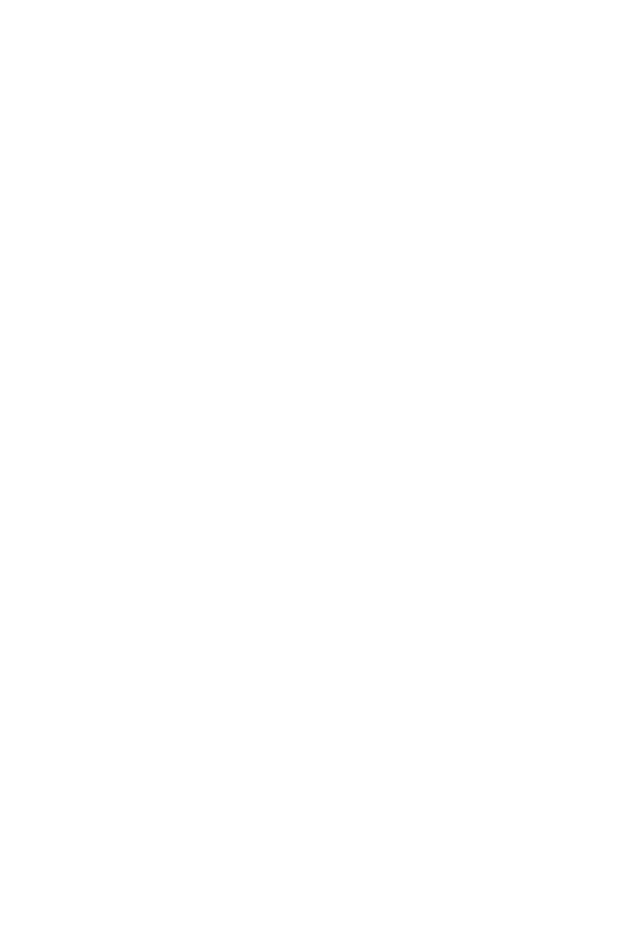
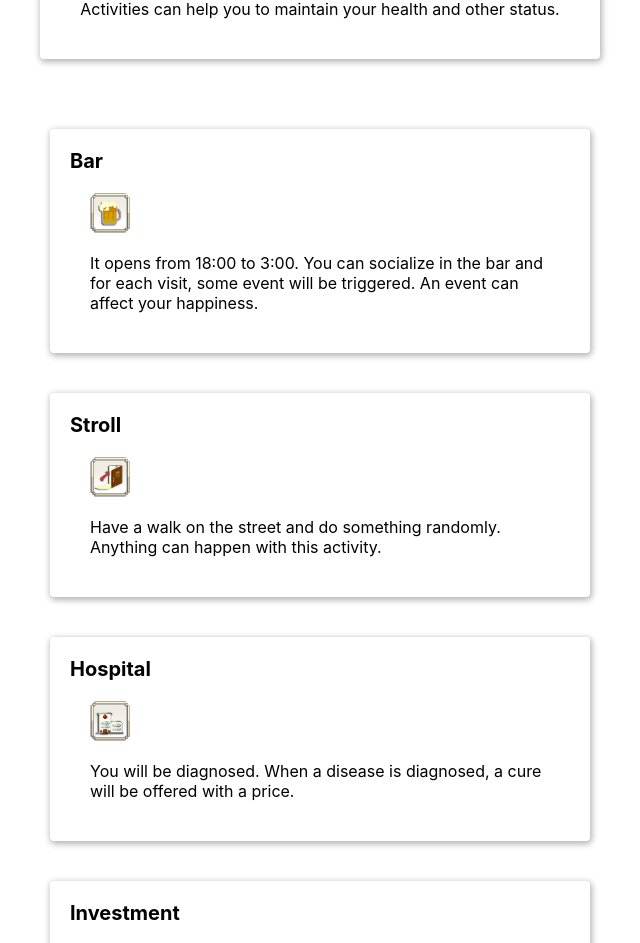
Before and after one commit to Bowen8888/fisherman-in-town, a React (Create React App) app: page /#/activity in a window 1280 px wide. Shown: the part 155-1098 px from the top of the page, without its empty margins (320-960 px from the left). Before the commit the page ends 800 px from the top, so only its background shows below. Built offline with nearby package versions, Linux system fonts and the light colour scheme.

Commit message:
A few pages added

```diff
--- /dev/null
+++ b/src/Activity.js
@@ -0,0 +1,40 @@
+import React, {Component} from "react";
+import PageHeader from "./PageHeader";
+
+import './Skills.css'
+import PageItem from "./PageItem";
+
+export default class Activity extends Component {
+    render() {
+        return (
+            <div className="SkillsContainer">
+                <PageHeader
+                    title="Activity"
+                    content="Activities can help you to maintain your health and other status."
+                />
+
+                <PageItem
+                    title="Bar"
+                    content="It opens from 18:00 to 3:00. You can socialize in the bar and for each visit, some event will be triggered.
+                    An event can affect your happiness."
+                    imgPath="/images/Bar.png"/>
+
+                <PageItem
+                    title="Stroll"
+                    content="Have a walk on the street and do something randomly. Anything can happen with this activity."
+                    imgPath="/images/Stroll.png"/>
+
+                <PageItem
+                    title="Hospital"
+                    content="You will be diagnosed. When a disease is diagnosed, a cure will be offered with a price."
+                    imgPath="/images/Hospital.png"/>
+
+                <PageItem
+                    title="Investment"
+                    content="From time to time, there will be businesses available for you to do investment. However,
+                    it is not guarantee to make a profit."
+                    imgPath="/images/Investment.png"/>
+            </div>
+        )
+    }
+}
--- a/src/App.js
+++ b/src/App.js
@@ -1,5 +1,4 @@
 import React from 'react';
-import logo from './logo.svg';
 import Home from './Home';
 import Skills from './Skills'
 import Food from './Food'
@@ -11,31 +10,21 @@ import {
   Switch,
   Route
 } from "react-router-dom";
+import Activity from "./Activity";
+import Housing from "./Housing";
+import Equipment from "./Equipment";
 
 function App() {
   return (
-    // <div className="App">
-    //   <header className="App-header">
-    //     <img src={logo} className="App-logo" alt="logo" />
-    //     <p>
-    //       Edit <code>src/App.js</code> and save to reload.
-    //     </p>
-    //     <a
-    //       className="App-link"
-    //       href="https://reactjs.org"
-    //       target="_blank"
-    //       rel="noopener noreferrer"
-    //     >
-    //       Learn React
-    //     </a>
-    //   </header>
-    // </div>
     <Router>
       <Switch>
-        <Route exact path="/" component={Home}></Route>
-        <Route path="/skills" component={Skills}></Route>
-        <Route path="/food" component={Food}></Route>
-        <Route path="/aquarium" component={Aquarium}></Route>
+        <Route exact path="/" component={Home}/>
+        <Route path="/skills" component={Skills}/>
+        <Route path="/food" component={Food}/>
+        <Route path="/aquarium" component={Aquarium}/>
+        <Route path="/activity" component={Activity}/>
+        <Route path="/housing" component={Housing}/>
+        <Route path="/equipment" component={Equipment}/>
       </Switch>
     </Router>
   );
--- /dev/null
+++ b/src/Equipment.js
@@ -0,0 +1,20 @@
+import React, {Component} from "react";
+import PageHeader from "./PageHeader";
+
+import './Skills.css'
+import PageItem from "./PageItem";
+
+export default class Equipment extends Component {
+    render() {
+        return (
+            <div className="SkillsContainer">
+                <PageHeader
+                    title="Equipment"
+                    content="Each skill except for hand gathering requires a starting equipment. Some skills have more
+                    equipment upgrades available. For each upgrade, the probability or amount of catch increases. Then,
+                    if the max upgrade is reached, a special buff might be unlocked."
+                />
+            </div>
+        )
+    }
+}
--- a/src/Home.js
+++ b/src/Home.js
@@ -18,7 +18,7 @@ export default class Home extends Component {
                     </Card>
                     <Card name="Activity"
                           description="Have fun!"
-                          link="/skills"
+                          link="/activity"
                           imgPath='/images/Activity.png'>
                     </Card>
                     <Card name="Aquarium"
@@ -28,7 +28,7 @@ export default class Home extends Component {
                     </Card>
                     <Card name="Equipment"
                           description="View your equipments."
-                          link="/skills"
+                          link="/equipment"
                           imgPath='/images/Equipment.png'>
                     </Card>
                     <Card name="Food"
@@ -38,7 +38,7 @@ export default class Home extends Component {
                     </Card>
                     <Card name="Housing"
                           description="Where you live."
-                          link="/skills"
+                          link="/housing"
                           imgPath='/images/Housing.png'>
                     </Card>
                 </div>
--- /dev/null
+++ b/src/Housing.js
@@ -0,0 +1,18 @@
+import React, {Component} from "react";
+import PageHeader from "./PageHeader";
+
+import './Skills.css'
+
+export default class Housing extends Component {
+    render() {
+        return (
+            <div className="SkillsContainer">
+                <PageHeader
+                    title="Housing"
+                    content="As you upgrade your houses, you will have benefit on the amount of energy gained per sleep.
+                     However, the cost of maintenance can also increase."
+                />
+            </div>
+        )
+    }
+}
```
